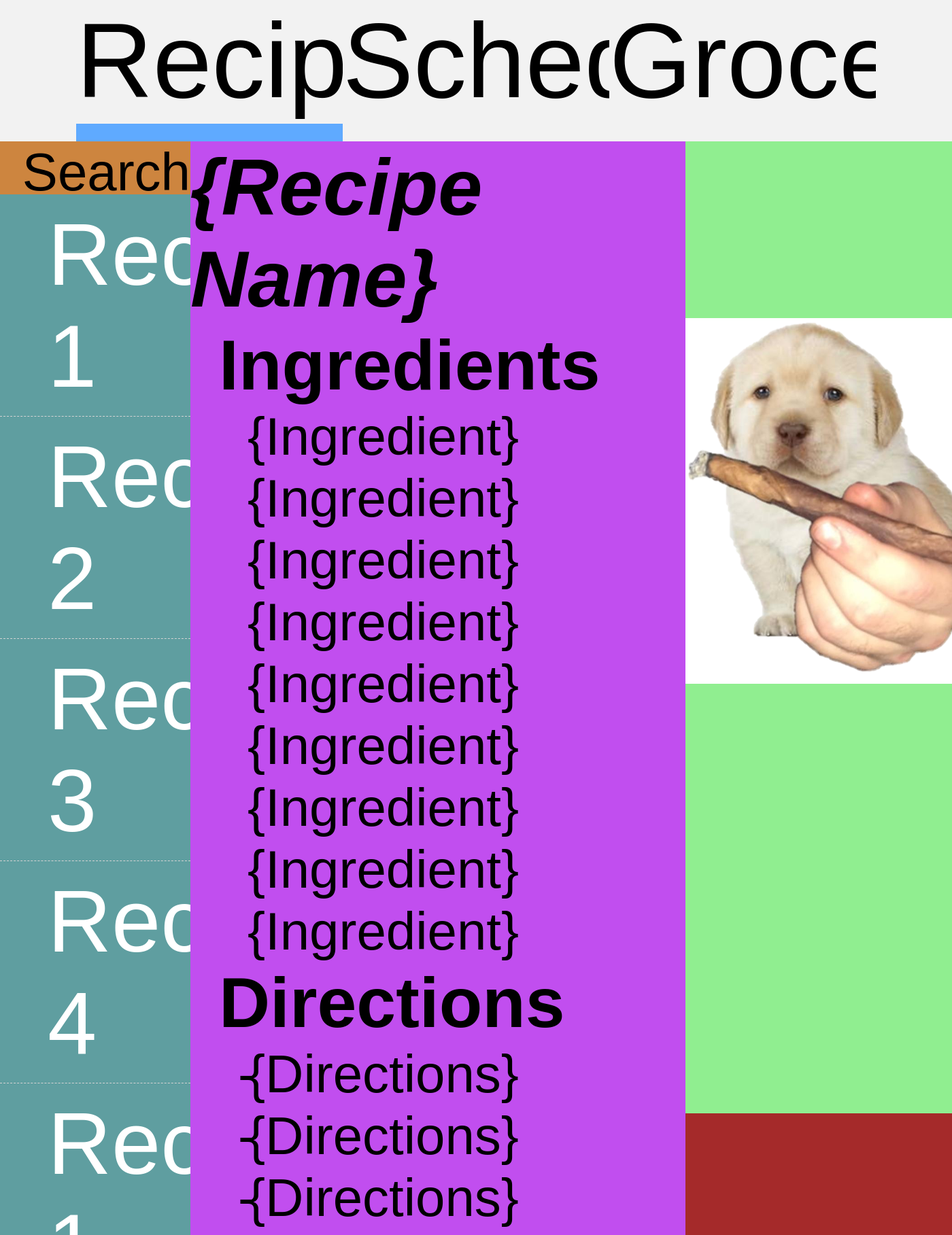
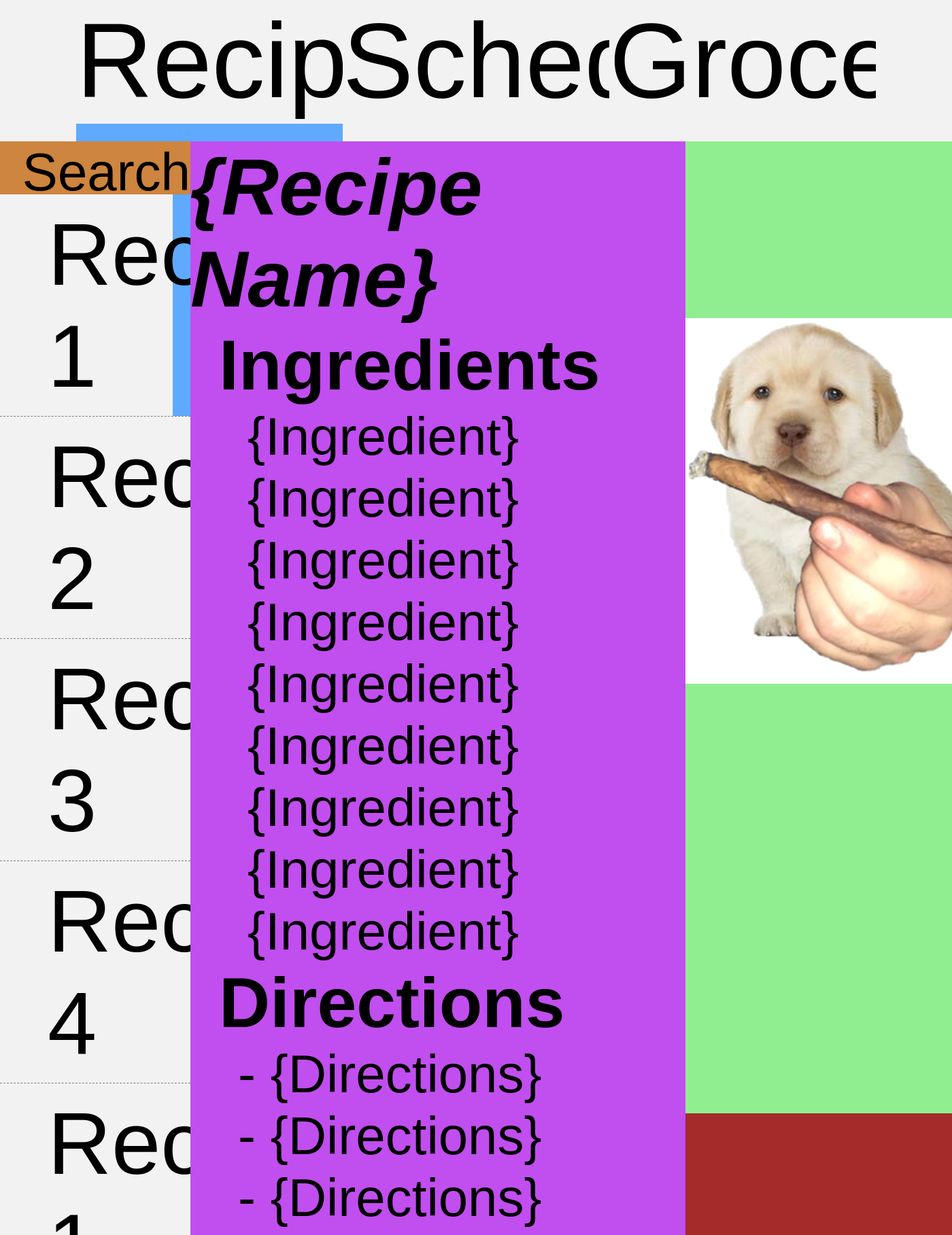
Before and after one commit to ngarde2882/Portfolio, a Django app: template Recipe eBook/RecipeBook/recipebookapp/templates/Recipes.html in a window 1400 px wide; the page is wider, and only the part inside the window is pictured. Shown: the top 1817 px of that part at 68% size. Run offline with Django 4.2, Linux system fonts and the light colour scheme; the template is opened without the code that fills it, so the values that code supplies are empty; parts of the project's set-up code (start-up, migrations or seed data) failed here and were passed over.

Commit message:
Recipe List style updates

```diff
--- a/Recipe eBook/RecipeBook/recipebookapp/templates/Recipes.html
+++ b/Recipe eBook/RecipeBook/recipebookapp/templates/Recipes.html
@@ -106,8 +106,8 @@
 .leftsideMenu ul::-webkit-scrollbar { width: 0 !important }
 
 .leftsideMenu ul li {
-  border-bottom: 1px dashed lightgray;
-  background-color: cadetblue;
+  border-bottom: 1px dashed grey;
+  background-color: var(--navbar_background);
 }
 
 .leftsideMenu ul li a {
@@ -116,21 +116,21 @@
   padding-top: .5vh;
   padding-bottom: .5vh;
   /* float: right; */
-  color: white;
+  color: black;
   display: block;
 }
 
 .leftsideMenu ul li a:hover {
-  background-color: lightgreen;
-  transition: 0.25s;
-  padding-left: 30px;
-  padding-right: 10px;
+  background-color: var(--hover_background);
+  border-right-color: var(--dark_accent);
+  border-right-width: 1vh;
+  border-right-style: solid;
 }
 
 .leftsideMenu ul li a.active {
-  background-color: rgb(57, 105, 107);
-  padding-left: 30px;
-  padding-right: 10px;
+  border-right-color: var(--accent);
+  border-right-width: 1vh;
+  border-right-style: solid;
 }
 
 .rightsideMenu {
@@ -215,8 +215,8 @@
     margin-top: 0;
 }
 .rightsideMenu l ol li:before {
-    content: '-';
-    position: absolute;
+    content: '- ';
+    /* position: absolute; */
     margin-left: -1vw;
 }
 </style>
@@ -230,7 +230,7 @@
 <div class="leftsideMenu">
     <searchcontainer>Search</searchcontainer>
     <ul>
-        <li><a>Recipe 1</a></li>
+        <li><a class="active">Recipe 1</a></li>
         <li><a>Recipe 2</a></li>
         <li><a>Recipe 3</a></li>
         <li><a>Recipe 4</a></li>
```
